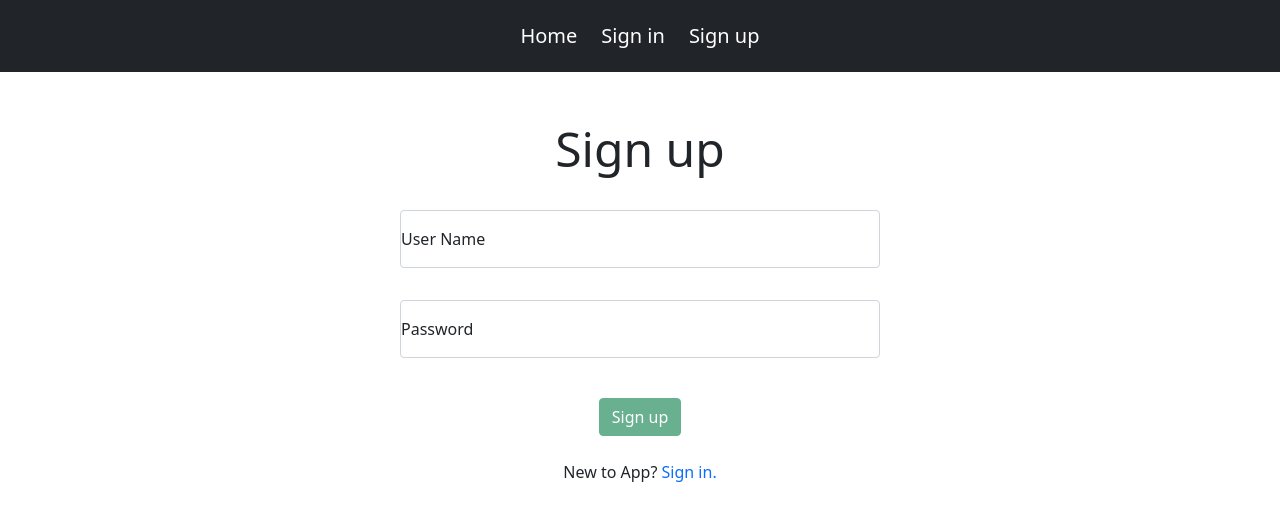
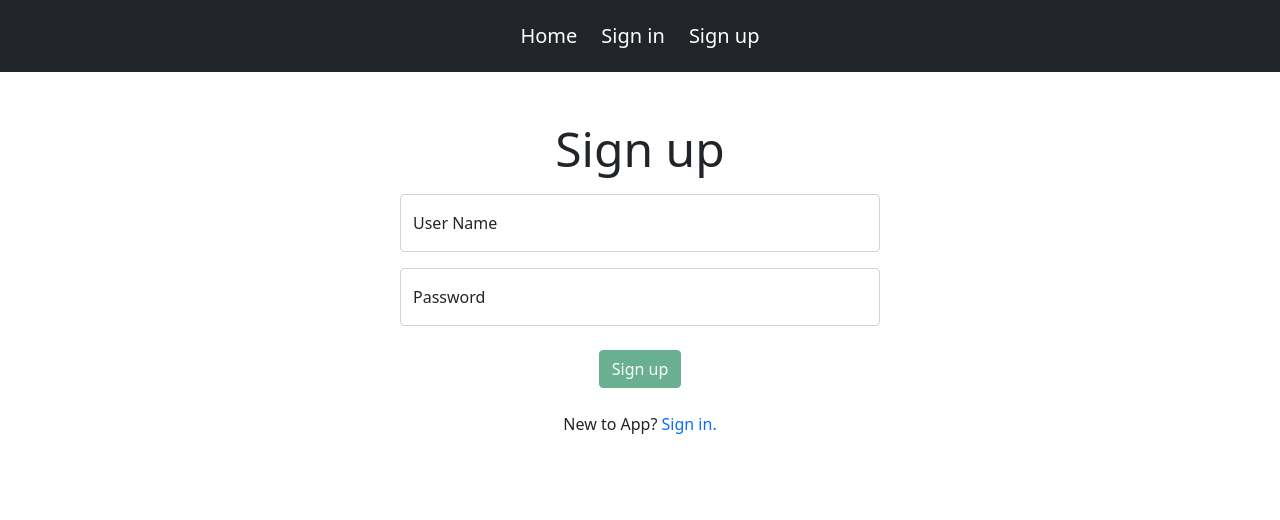
Before and after one commit to Web-Developm/forms-routing, an Angular app: page /sign-up in a window 1280 px wide. Shown: the top 520 px of the page. Built offline with nearby package versions, Linux system fonts and the light colour scheme.

Commit message:
remove the row

```diff
--- a/src/app/sign-up/sign-up.component.html
+++ b/src/app/sign-up/sign-up.component.html
@@ -2,28 +2,28 @@
   <h5 class="display-5 text-center mb-3">Sign up</h5>
 
   <form [formGroup]="data1" align="center">
-
-    <div class="row">
     <div class="form-floating form-group mb-3 mt-3">
-        <input type="text" class="form-control" name="username" id="username" formControlName="username" placeholder="username">
+      <input type="text" class="form-control" name="username" id="username" formControlName="username"
+        placeholder="username">
       <label for="username"> User Name</label>
     </div>
 
     <div class="form-floating form-group mb-3 mt-3">
-        <input type="password" class="form-control" name="password" id="password" formControlName="password" placeholder="password" autocomplete="on">
+      <input type="password" class="form-control" name="password" id="password" formControlName="password"
+        placeholder="password" autocomplete="on">
       <label for="password"> Password</label>
     </div>
 
     <div class="text-center mt-4">
       <button (click)="page()" [disabled]="data1.invalid" class="btn btn-success">Sign up</button>
     </div>
-    </div>
+
 
 
   </form>
 
   <div class="text-center link mt-4">
-    New to  App? <a routerLink="/forms">Sign in.</a>
+    New to App? <a routerLink="/forms">Sign in.</a>
   </div>
 
 
```
Lines whose indentation alone changed are shown as unchanged.
